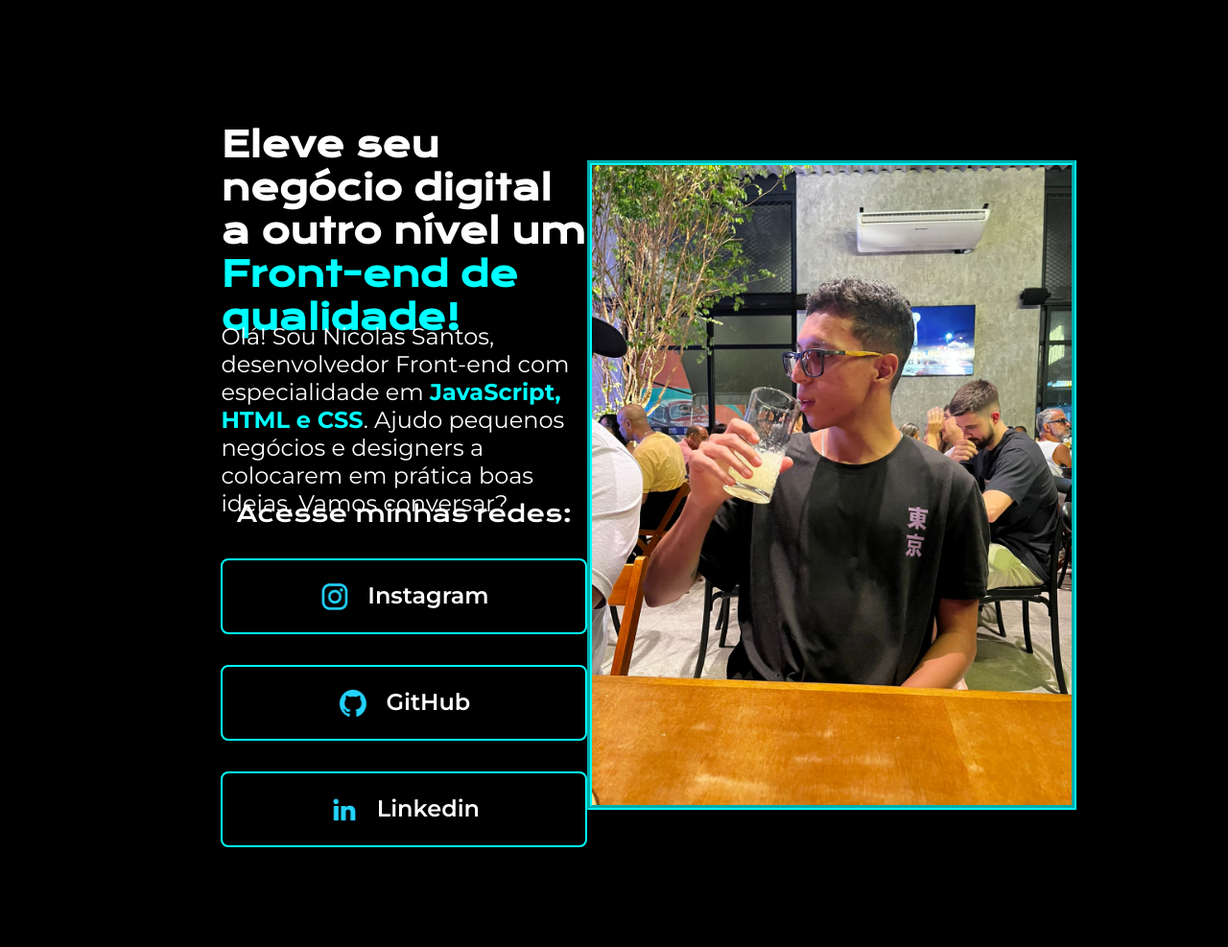
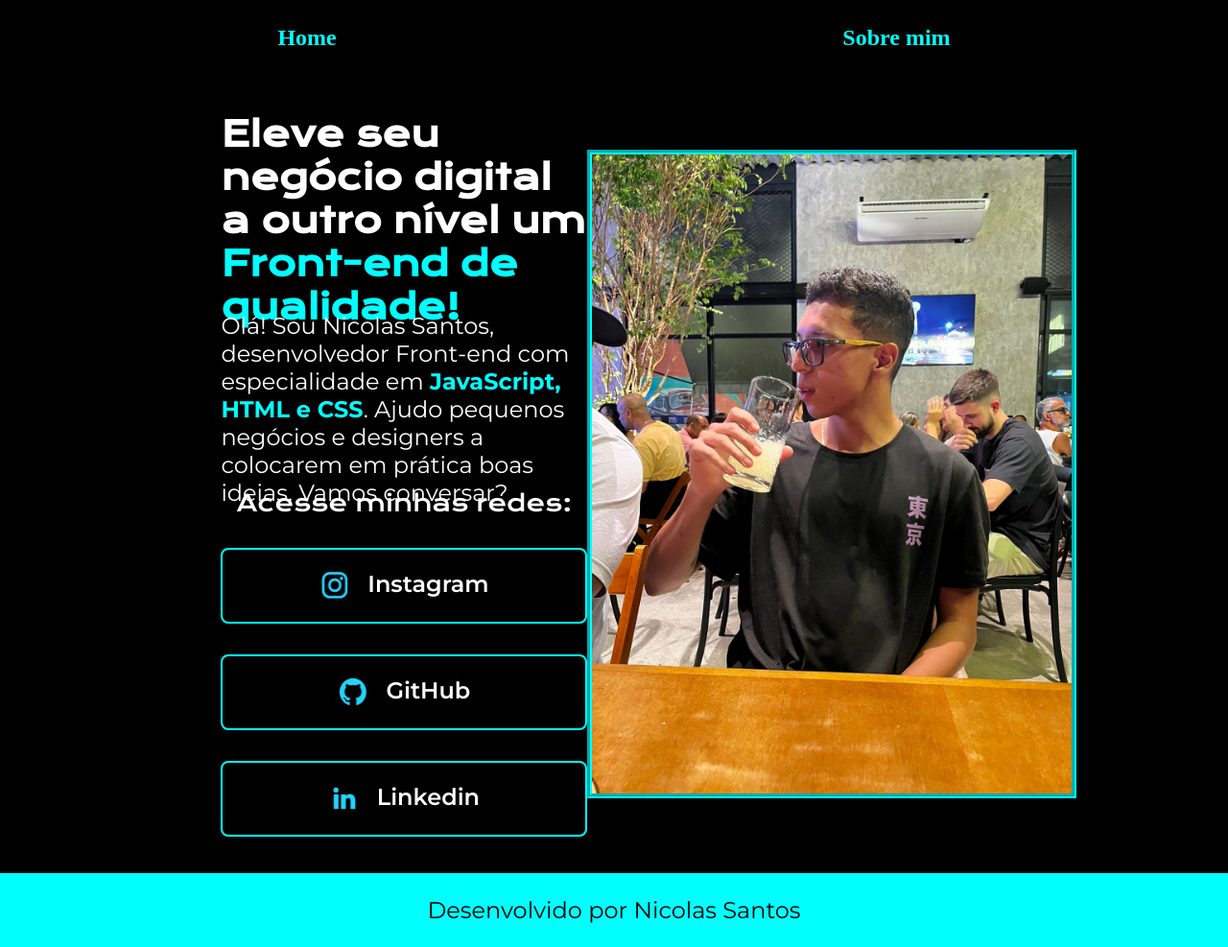
Before and after one commit to nsantos1/Sobre_mim_HTML_CSS, a plain HTML site: page index.html in a window 1280 px wide. Shown: the whole page at 96% size. Before the commit the page ends 928 px from the top, so only its background shows below. Drawn offline with nearby package versions, Linux system fonts and the light colour scheme.

Commit message:
Adicionando cabecalho e rodape

```diff
--- a/index.html
+++ b/index.html
@@ -1,5 +1,6 @@
 <!DOCTYPE html>
 <html lang="pt-BR">
+
 <head>
     <meta charset="UTF-8">
     <meta http-equiv="X-UA-Compatiple" content="IE=edge">
@@ -7,12 +8,21 @@
     <title>Meu Portifólio</title>
     <link rel="stylesheet" href="style.css">
 </head>
+
 <body>
-    <header></header>
+    <header class="cabecalho">
+        <nav class="cabecalho__menu">
+            <a class="cabecalho__menu__links">Home</a>
+            <a class="cabecalho__menu__links">Sobre mim</a>
+        </nav>
+    </header>
     <main class="apresentacao">
         <section class="apresentacao__conteudo">
-            <h1 class="apresentacao__conteudo__titulo">Eleve seu negócio digital a outro nível um<strong class="destaqueDoTitulo"> Front-end de qualidade!</strong></h1>
-            <p class="apresentacao__conteudo__texto">Olá! Sou Nicolas Santos, desenvolvedor Front-end com especialidade em <strong class="tecnologias-destaque">JavaScript, HTML e CSS</strong>. Ajudo pequenos negócios e designers a colocarem em prática boas ideias. Vamos conversar?</p>
+            <h1 class="apresentacao__conteudo__titulo">Eleve seu negócio digital a outro nível um<strong
+                    class="destaqueDoTitulo"> Front-end de qualidade!</strong></h1>
+            <p class="apresentacao__conteudo__texto">Olá! Sou Nicolas Santos, desenvolvedor Front-end com especialidade
+                em <strong class="tecnologias-destaque">JavaScript, HTML e CSS</strong>. Ajudo pequenos negócios e
+                designers a colocarem em prática boas ideias. Vamos conversar?</p>
             <div class="apresentacao__links">
                 <h2 class="apresentacao__links__subtitulo">Acesse minhas redes:</h2>
                 <a class="apresentacao__links__link" href="https://www.instagram.com/nsantos_022/">
@@ -31,6 +41,9 @@
         </section>
         <img src="./assets/nicolas.jpg" alt="Nicolas Dev>">
     </main>
-    <footer></footer>
+    <footer class="rodape">
+        <p>Desenvolvido por Nicolas Santos</p>
+    </footer>
 </body>
+
 </html>
--- a/style.css
+++ b/style.css
@@ -1,47 +1,69 @@
 @import url('https://fonts.googleapis.com/css2?family=Krona+One&family=Montserrat:ital,wght@0,100..900;1,100..900&display=swap');
 
-*{
+* {
     margin: 0;
     padding: 0;
 }
 
-body{
+.cabecalho {
+    color: aqua;
+    font-family: "Montserrat" sans-serif;
+    font-weight: 600;
+    font-size: 24px;
+}
+
+.cabecalho__menu {
+    padding: 2%;
+    display: flex;
+    justify-content: space-around;
+    align-items: center;
+}
+
+.cabecalho__menu__links:hover {
+    cursor: pointer;
+    background-color: #272727;
+    padding: 10px 15px;
+}
+
+
+
+body {
     box-sizing: border-box;
-    height: 100vh;
     background-color: black;
     color: white;
 }
 
-.apresentacao{
-    margin: 10% 18%;
+.apresentacao {
+    padding: 3% 18%;
     display: flex;
     align-items: center;
     justify-content: space-between;
 }
 
-.apresentacao__conteudo{
+.apresentacao__conteudo {
     width: 593px;
     display: flex;
     flex-direction: column;
     gap: 40px;
 }
 
-.apresentacao__conteudo__titulo{
+.apresentacao__conteudo__titulo {
     font-family: "Krona One", sans-serif;
     height: 168px;
     font-size: 36px;
 }
 
-.destaqueDoTitulo{
+.destaqueDoTitulo {
     color: aqua
 }
 
-.apresentacao__conteudo__texto{
+.apresentacao__conteudo__texto {
     font-family: "Montserrat", sans-serif;
     height: 144px;
     font-size: 24px;
 }
-.apresentacao__links{
+
+.apresentacao__links {
     display: flex;
     flex-direction: column;
     align-items: center;
@@ -55,7 +77,7 @@ body{
     font-size: 24px;
 }
 
-.apresentacao__links__link{
+.apresentacao__links__link {
     font-family: "Montserrat", sans-serif;
     display: flex;
     justify-content: center;
@@ -71,23 +93,33 @@ body{
     border-radius: 8px;
 }
 
-.apresentacao__links__link:hover{
+.apresentacao__links__link:hover {
     cursor: pointer;
     background-color: #272727;
     padding: 3%;
 }
 
-.apresentacao__links__link__logo{
+.apresentacao__links__link__logo {
     width: 32px;
     height: 32px;
     border: none;
 }
 
-.tecnologias-destaque{
+.tecnologias-destaque {
     color: aqua;
 }
 
-img{
+img {
     width: 500px;
     border: 5px groove aqua;
 }
+
+.rodape {
+    background-color: aqua;
+    color: black;
+    font-family: "Montserrat", sans-serif;
+    font-weight: 400;
+    font-size: 24px;
+    text-align: center;
+    padding: 24px;
+}
```
